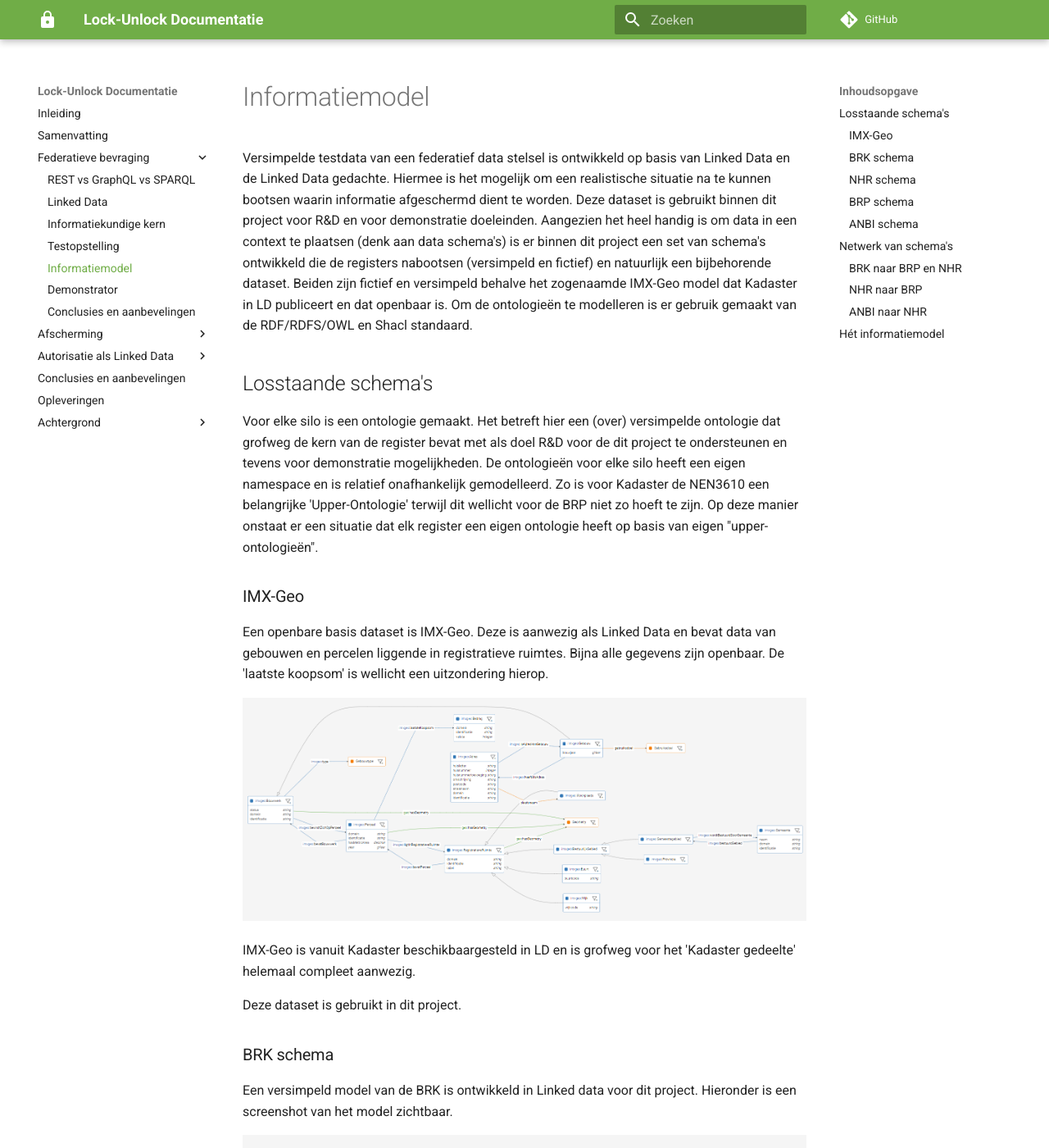
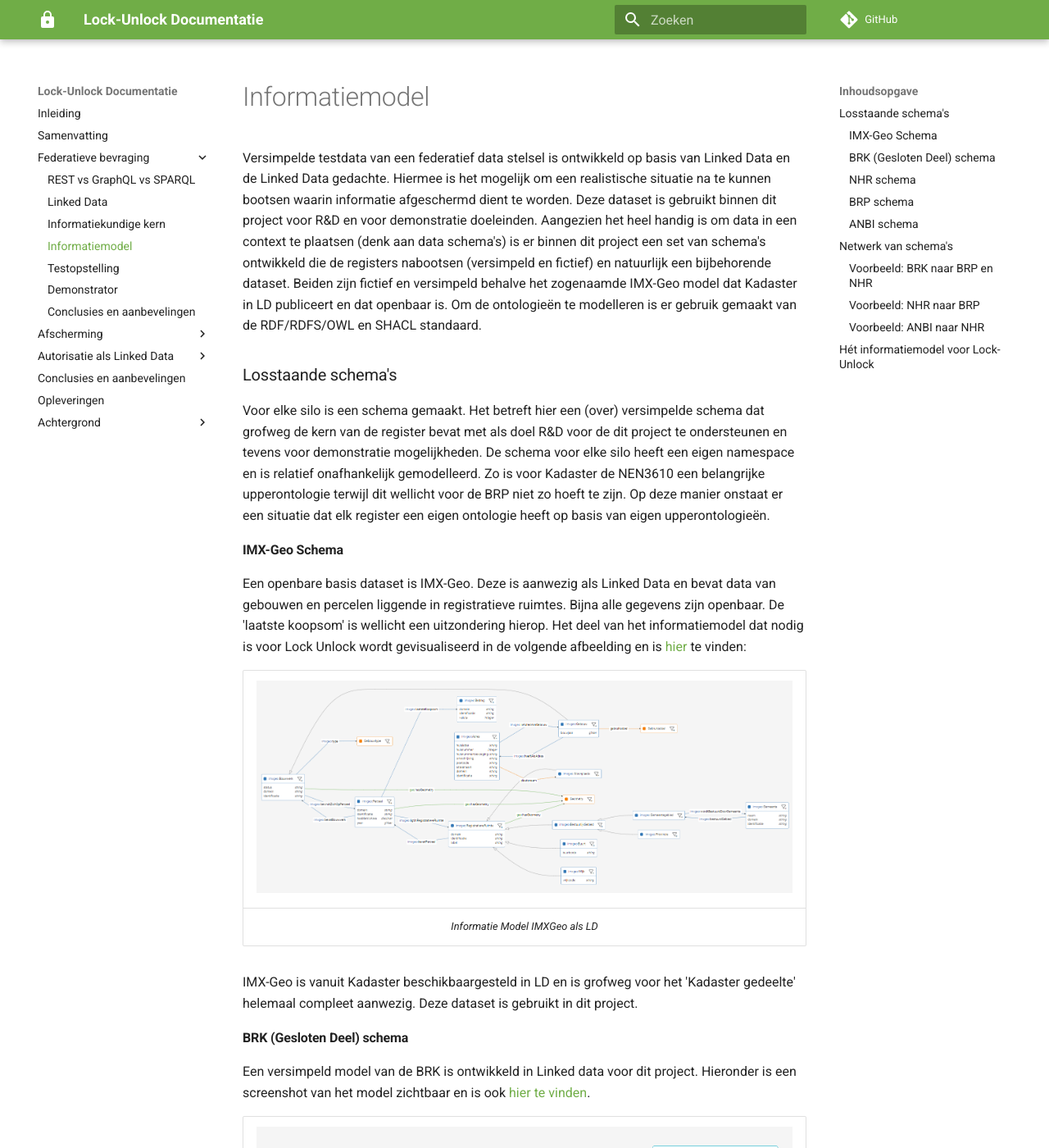
Before and after one commit to kadaster-labs/lock-unlock-docs, an MkDocs documentation site: the page built from docs/federatieve-bevraging/informatiemodel.md, in a window 1280 px wide and 1400 px high. Shown: the whole window at 82% size. Built offline with MkDocs 1.6.1 and Material for MkDocs 9.7.7, drawn with Linux system fonts in a browser that asks for light colours; comment, search, counter and statistics services are not loaded; some of the changed text lies outside the part shown.

Commit message:
REVIEW: informatie model pagina

```diff
--- a/docs/federatieve-bevraging/informatiemodel.md
+++ b/docs/federatieve-bevraging/informatiemodel.md
@@ -2,121 +2,107 @@
 title: Informatiemodel
 ---
 
-Versimpelde testdata van een federatief data stelsel is ontwikkeld op basis van Linked Data en de
-Linked Data gedachte. Hiermee is het mogelijk om een realistische situatie na te kunnen bootsen
-waarin informatie afgeschermd dient te worden. Deze dataset is gebruikt binnen dit project voor R&D
-en voor demonstratie doeleinden. Aangezien het heel handig is om data in een context te plaatsen
-(denk aan data schema's) is er binnen dit project een set van schema's ontwikkeld die de registers
-nabootsen (versimpeld en fictief) en natuurlijk een bijbehorende dataset. Beiden zijn fictief en
-versimpeld behalve het zogenaamde IMX-Geo model dat Kadaster in LD publiceert en dat openbaar is. Om
-de ontologieën te modelleren is er gebruik gemaakt van de RDF/RDFS/OWL en Shacl standaard.
+Versimpelde testdata van een federatief data stelsel is ontwikkeld op basis van Linked Data en de Linked Data gedachte. Hiermee is het mogelijk om een realistische situatie na te kunnen bootsen waarin informatie afgeschermd dient te worden. Deze dataset is gebruikt binnen dit project voor R&D en voor demonstratie doeleinden. Aangezien het heel handig is om data in een context te plaatsen (denk aan data schema's) is er binnen dit project een set van schema's ontwikkeld die de registers
+nabootsen (versimpeld en fictief) en natuurlijk een bijbehorende dataset. Beiden zijn fictief en versimpeld behalve het zogenaamde IMX-Geo model dat Kadaster in LD publiceert en dat openbaar is. Om de ontologieën te modelleren is er gebruik gemaakt van de RDF/RDFS/OWL en SHACL standaard.
 
-## Losstaande schema's
+### Losstaande schema's
 
-Voor elke silo is een ontologie gemaakt. Het betreft hier een (over) versimpelde ontologie dat
-grofweg de kern van de register bevat met als doel R&D voor de dit project te ondersteunen en tevens
-voor demonstratie mogelijkheden. De ontologieën voor elke silo heeft een eigen namespace en is
-relatief onafhankelijk gemodelleerd. Zo is voor Kadaster de NEN3610 een belangrijke
-'Upper-Ontologie' terwijl dit wellicht voor de BRP niet zo hoeft te zijn. Op deze manier onstaat er
-een situatie dat elk register een eigen ontologie heeft op basis van eigen "upper-ontologieën".
+Voor elke silo is een schema gemaakt. Het betreft hier een (over) versimpelde schema dat grofweg de kern van de register bevat met als doel R&D voor de dit project te ondersteunen en tevens voor demonstratie mogelijkheden. De schema voor elke silo heeft een eigen namespace en is relatief onafhankelijk gemodelleerd. Zo is voor Kadaster de NEN3610 een belangrijke upperontologie terwijl dit wellicht voor de BRP niet zo hoeft te zijn. Op deze manier onstaat er een situatie dat elk register een eigen ontologie heeft op basis van eigen upperontologieën.
+
+#### IMX-Geo Schema
+
+Een openbare basis dataset is IMX-Geo. Deze is aanwezig als Linked Data en bevat data van gebouwen en percelen liggende in registratieve ruimtes. Bijna alle gegevens zijn openbaar. De 'laatste koopsom' is wellicht een uitzondering hierop. Het deel van het informatiemodel dat nodig is voor Lock Unlock wordt gevisualiseerd in de volgende afbeelding en is [hier](https://data.labs.kadaster.nl/lock-unlock/informatie-model/schema?f=http%3A%2F%2Fmodellen.geostandaarden.nl%2Fdef%2Fimx-geo%23) te vinden:
+
+|![linked registers](images/schema-imx.png)|
+| :--: |
+|*Informatie Model IMXGeo als LD*|
+
+IMX-Geo is vanuit Kadaster beschikbaargesteld in LD en is grofweg voor het 'Kadaster gedeelte' helemaal compleet aanwezig. Deze dataset is gebruikt in dit project.
+
+#### BRK (Gesloten Deel) schema
+
+Een versimpeld model van de BRK is ontwikkeld in Linked data voor dit project. Hieronder is een screenshot van het model zichtbaar en is ook [hier te vinden](https://data.labs.kadaster.nl/lock-unlock/informatie-model/schema?f=https%3A%2F%2Fdata.labs.kadaster.nl%2Flock-unlock%2Fbrk%2Fdef%2F).
+
+|![linked registers BRK](images/schema-brk2.png)|
+| :--: |
+|*BRK Schema als LD*|
+
+#### NHR schema
+
+Een versimpeld model van de NHR is gemaakt. Inschrijvingen bevatten wat basis gegevens en is gekoppeld aan de openbare Registratieve Ruimtes. Hieronder is een diagram van het NHR schema te zien en is [hier live te vinden](https://data.labs.kadaster.nl/lock-unlock/informatie-model/schema?f=https%3A%2F%2Fdata.federatief.datastelsel.nl%2Flock-unlock%2Fnhr%2Fdef%2F).
+
+|![linked registers NHR](images/schema-nhr2.png)|
+| :--: |
+|*NHR Schema als LD*|
+
+#### BRP schema
+
+Een versimpelde versie van het BRP register is gemodelleerd. Hieronder is een diagram van het BRP schema te zien en is [hier live te vinden](https://data.labs.kadaster.nl/lock-unlock/informatie-model/schema?f=https%3A%2F%2Fdata.federatief.datastelsel.nl%2Flock-unlock%2Fbrp%2Fdef%2F).
+
+|![linked registers](images/schema-brp.png)|
+| :--: |
+|*BRP Schema als LD*|
+
+#### ANBI schema
+
+Hieronder is een diagram van het ANBI schema te zien. Dit sluit niet precies op de ANBI informatie model zelf en is alleen voor dit project gemodelleerd. Een live versie van de schema is ook [hier te vinden](https://data.labs.kadaster.nl/lock-unlock/informatie-model/schema?f=https%3A%2F%2Fdata.federatief.datastelsel.nl%2Flock-unlock%2Fanbi%2Fdef%2F).
 
 
-### IMX-Geo
+|![linked registers](images/schema-anbi.png)|
+| :--: |
+|*BRP Schema als LD*|
 
-Een openbare basis dataset is IMX-Geo. Deze is aanwezig als Linked Data en bevat data
-van gebouwen en percelen liggende in registratieve ruimtes. Bijna alle gegevens zijn openbaar. De 'laatste koopsom' is wellicht een uitzondering hierop.
+### Netwerk van schema's
 
-![linked registers](images/schema-imx.png)
+De schemas en de data van de schemas zijn als silo's opgezet. Elk register publiceert zijn data en de bijbehorende context (schemas) op een eigen triplestore.
 
-IMX-Geo is vanuit Kadaster beschikbaargesteld in LD en is grofweg voor het 'Kadaster gedeelte'
-helemaal compleet aanwezig.
+> NB: De bovenstaanden schemas wordt hier niet gedefinieerd als ontologieën omdat ze geen axioma's of geformaliseerde inferentie regels bevatten. Met de introductie van `owl:sameAs` vanaf nu, kunnen we nu inferentie doen en nu wordt het informatie model een ontologie.
 
-Deze dataset is gebruikt in dit project.
+Door middel van `owl:sameAs` relaties kunnen individuals in LD gelijk verklaard worden over verschillende siloes heen. Oftewel een linked data resource (element) dat leeft in 1 register wordt gelijk verklaard aan een andere resource dat zich bevindt in een ander register (zie hieronder).
 
-### BRK schema
+|![linked registers](images/relatiesV1.png)|
+| :--: |
+|*Netwerk van schemas*|
 
-Een versimpeld model van de BRK is ontwikkeld in Linked data voor dit project. Hieronder is een
-screenshot van het model zichtbaar.
+De bijbehorende inference is dat alle gegevens van de 2 gelijk gestelde resources gekopieerd mag worden. Stel individual 'A' is gelijk (owl:sameAs) aan individual 'B' dan kunnen alle relaties en kenmerken gekopieerd worden van 'A' naar 'B' en andersom. Hierdoor ontstaan netwerken van linked data over de registers heen en kan er daadwerkelijk "doorgebrowsed" worden van het ene register naar het andere. Ook Sparql queries kunnen hier makkelijk gebruik van maken om zoekopdrachten over
+meerdere registers te uit te voeren. Ook in onze test opstelling maken we gebruik van `owl:sameAs` om relaties te leggen naar andere registers zonder volledig afhankelijk te worden van deze registers. Dit is natuurlijk een manier om de relaties te leggen. Er zijn meerdere manieren op registerdata te koppelen via LD.
 
-![linked registers BRK](images/schema-brk2.png)
+#### Voorbeeld: BRK naar BRP en NHR
 
-### NHR schema
+'Personen' uit de BRK kunnen gelijk verklaard worden met 'geregistreerde personen' uit de BRK of 'Inschrijvingen' uit de NHR (Zie diagram hieronder).
 
-Een versimpeld model van de NHR is gemaakt. Inschrijvingen bevatten wat basis gegevens en is
-gekoppeld aan de openbare Registratieve Ruimtes. Hieronder is een diagram van het NHR schema te
-vinden.
+|![linked registers](images/schema-brk.png)|
+| :--: |
+|*Relatie tussen BRK, BRP en NHR registers*|
 
-![linked registers NHR](images/schema-nhr2.png)
+Een 'owl:same-as' relatie kan gelegd worden wanneer je weet dat deze 2 individuals ook daadwerkelijk gelijk zijn (refereert naar dezelfde persoon in de werkelijkheid). Vanuit Kadaster zal er waarschijnlijk akte informatie gebruikt worden zoals voornamen, achternaam, geboortedatum, geboortestad, etc om de juiste persoon in de BRP te vinden. De eigen adminstratie (BRK:Persoon) wordt dan gelijk verklaard met de gevonden BRP:(GeregistreerdPersoon). Ook voor relaties met de NHR werkt dit ongeveer hetzelfde. Akte informatie zal gebruikt worden om de juiste Inschrijving te vinden in de NHR om vervolgens weer de owl:sameAs relatie te leggen.
 
-### BRP schema
-
-Een versimpelde versie van het BRP register is gemodelleerd. Hieronder is een diagram van het BRP
-schema te vinden. ![linked registers](images/schema-brp.png)
-
-### ANBI schema
-
-Hieronder is een diagram van het ANBI schema te vinden.
-
-![linked registers](images/schema-anbi.png)
-
-## Netwerk van schema's
-
-De ontologieën en de data van de ontologieën zijn als Silo's opgezet. Elk register publiceert zijn
-data en de bijbehorende context (schema's) op een eigen triplestore.  Door middel van owl:sameAs
-relaties kunnen individuals in LD gelijk verklaard worden. Oftewel een linked data resource
-(element) dat leeft in 1 register wordt gelijk verklaard aan een andere resource dat zich bevindt in
-een ander register (Zie figuur).
-
-![linked registers](images/relatiesV1.png)
-
-De bijbehorende inference is dat alle gegevens van de 2 gelijk gestelde resources gekopieerd mag
-worden. Stel individual 'A' is gelijk (owl:sameAs) aan individual 'B' dan kunnen alle relaties en
-kenmerken gekopieerd worden van 'A' naar 'B' en andersom. Hierdoor ontstaan netwerken van linked
-data over de registers heen en kan er daadwerkelijk "doorgebrowsed" worden van het ene register naar
-het andere. Ook Sparql queries kunnen hier makkelijk gebruik van maken om zoekopdrachten over
-meerdere registers te uit te voeren. Ook in onze test opstelling maken we gebruik van owl:sameAs om
-relaties te leggen naar andere registers zonder volledig afhankelijk te worden van deze registers.
-Dit is natuurlijk een manier om de relaties te leggen. Er zijn meerdere manieren op registerdata te
-koppelen via LD.
-
-### BRK naar BRP en NHR
-
-'Personen' uit de BRK kunnen gelijk verklaard worden met 'geregistreerde personen' uit de BRK of
-'Inschrijvingen' uit de NHR (Zie diagram hieronder).
-
-![linked registers](images/schema-brk.png)
-
-Een 'owl:same-as' relatie kan gelegd worden wanneer je weet dat deze 2 individuals ook daadwerkelijk
-gelijk zijn (refereert naar dezelfde persoon in de werkelijkheid). Vanuit Kadaster zal er
-waarschijnlijk akte informatie gebruikt worden zoals voornamen, achternaam, geboortedatum,
-geboortestad, etc om de juiste persoon in de BRP te vinden. De eigen adminstratie (BRK:Persoon)
-wordt dan gelijk verklaard met de gevonden BRP:(GeregistreerdPersoon). Ook voor relaties met de NHR
-werkt dit ongeveer hetzelfde. Akte informatie zal gebruikt worden om de juiste Inschrijving te
-vinden in de NHR om vervolgens weer de owl:sameAs relatie te leggen.
-
-### NHR naar BRP
+#### Voorbeeld: NHR naar BRP
 
 Net zoals de BRK linkt naar personen in de BRP kan ook de NHR direct verbonden worden met BRP
 (Geregistreerde)Personen (zie diagram hieronder).
 
-![linked registers](images/schema-nhr-brp.png)
+|![linked registers](images/schema-nhr-brp.png)|
+| :--: |
+|*Relatie tussen NHR en BRP registers*|
 
-### ANBI naar NHR
+#### Voorbeeld: ANBI naar NHR
 
-De Anbi dataset kan direct gekoppeld worden aan NHR Inschrijvingen (Zie Diagram hieronder)
+De Anbi dataset kan direct gekoppeld worden aan NHR Inschrijvingen (zie diagram hieronder).
 
-![linked registers](images/schema-nhr-anbi.png)
+|![linked registers](images/schema-nhr-anbi.png)|
+| :--: |
+|*Relatie tussen ANBI en NHR registers*|
 
-## Hét informatiemodel
+## Hét informatiemodel voor Lock-Unlock
 
-Door de 'owl:same-as' relatie (en bijbehorende inferentie) ontstaat er een netwerk van samenhangende
-schema's. Dit kan natuurlijk als 1 schema gepresenteerd worden.
+Door de `owl:sameAs` relatie (en bijbehorende inferentie) ontstaat er een netwerk van samenhangende schema's. Dit kan natuurlijk als 1 schema gepresenteerd worden.
 
-Hieronder een screenshot van de visualisatie direct uit de data van de schema's. Deze visualisatie
-is ook live te bekijken via [deze
+Hieronder een screenshot van de visualisatie direct uit de data van de schema's. Deze visualisatie is ook live te bekijken via [deze
 link](https://data.labs.kadaster.nl/lock-unlock/informatie-model/schema)
 
-![linked registers](images/InformatieModel.png)
+|![linked registers](images/InformatieModel.png)|
+| :--: |
+|*Hèt Informatie Model voor Lock-Unlock*|
 
-In dit samengesteld model zijn verschillende kleuren gebruikt om de individuele silo's (weer) te
-onderscheiden.
+In dit samengesteld model zijn verschillende kleuren gebruikt om de individuele silo's (weer) te onderscheiden.
--- a/mkdocs.yml
+++ b/mkdocs.yml
@@ -12,8 +12,8 @@
      - federatieve-bevraging/apis.md
      - federatieve-bevraging/linkeddata.md
      - federatieve-bevraging/informatiekundigekern.md
+     - federatieve-bevraging/informatiemodel.md
      - federatieve-bevraging/testopstelling.md
-     - federatieve-bevraging/informatiemodel.md
      - federatieve-bevraging/demonstrator.md
      - federatieve-bevraging/conclusies.md
   - Afscherming:
```
Also changed, not shown: docs/federatieve-bevraging/index.md (+2 -3 lines).
